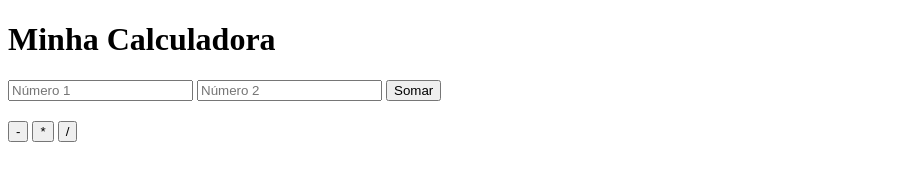
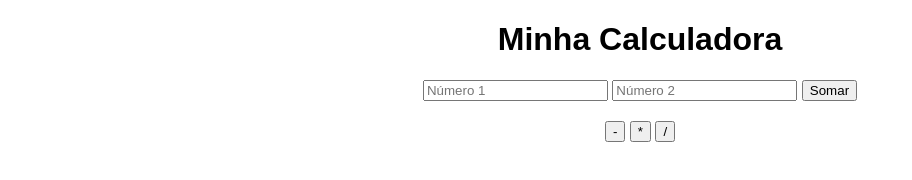
Before and after one commit to maria-v-gomes/calculadora-cicd, a plain HTML site: page index.html in a window 1280 px wide. Shown: the whole page, without its empty margins (0-912 px from the left). Drawn offline with Linux system fonts and the light colour scheme.

Commit message:
adição de estilização com CSS

```diff
--- a/index.html
+++ b/index.html
@@ -17,3 +17,5 @@
 <button onclick="subtrair()">-</button>
 <button onclick="multiplicar()">*</button>
 <button onclick="dividir()">/</button>
+
+<link rel="stylesheet" href="style.css">
--- /dev/null
+++ b/style.css
@@ -0,0 +1,4 @@
+body {
+  text-align: center;
+  font-family: Arial;
+}
```
